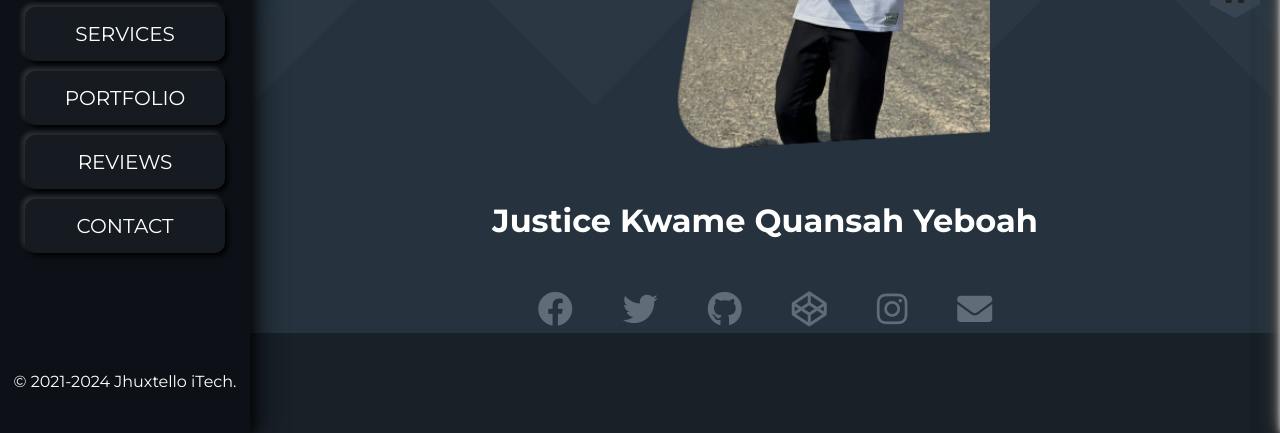
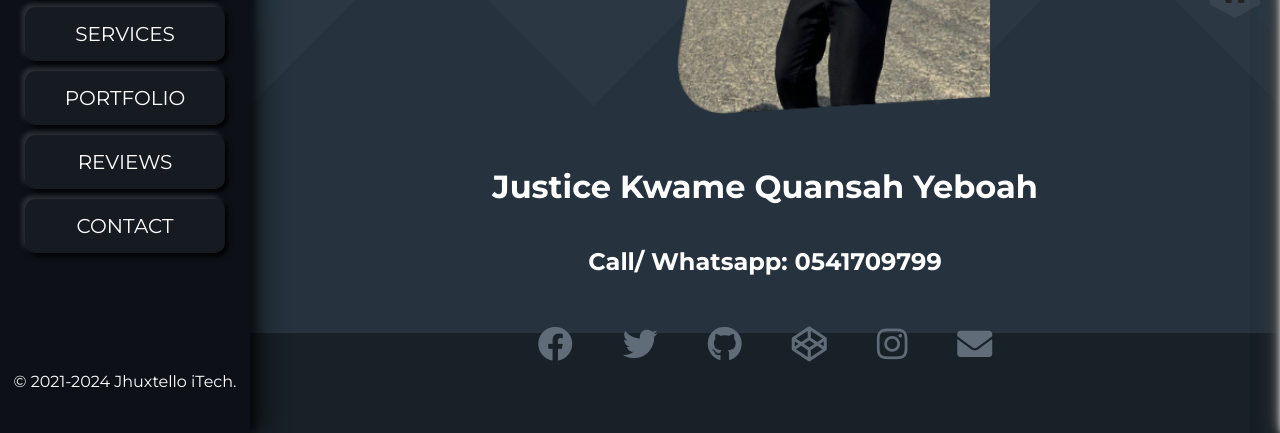
Before and after one commit to Jhuxtelloitech/jhuxtelloitech, a plain HTML site: page index.html in a window 1280 px wide. Shown: the part 367-800 px from the top of the page. Drawn offline with Linux system fonts and the light colour scheme; no server answers; animation ran at ten frames a second; a web font is replaced by a local one.

Commit message:
index.html

```diff
--- a/index.html
+++ b/index.html
@@ -91,6 +91,8 @@
                     <div class="content-for-home">
                         <div class="img-container"></div>
                         <h1 align="center">Justice Kwame Quansah Yeboah</h1>
+                         <h2> Call/ Whatsapp: 0541709799 </h2>
+
                         <div class="social-icons">
                             <div class="s-icon">
                                 <a href="https://www.facebook.com/jhuxtello">
```
